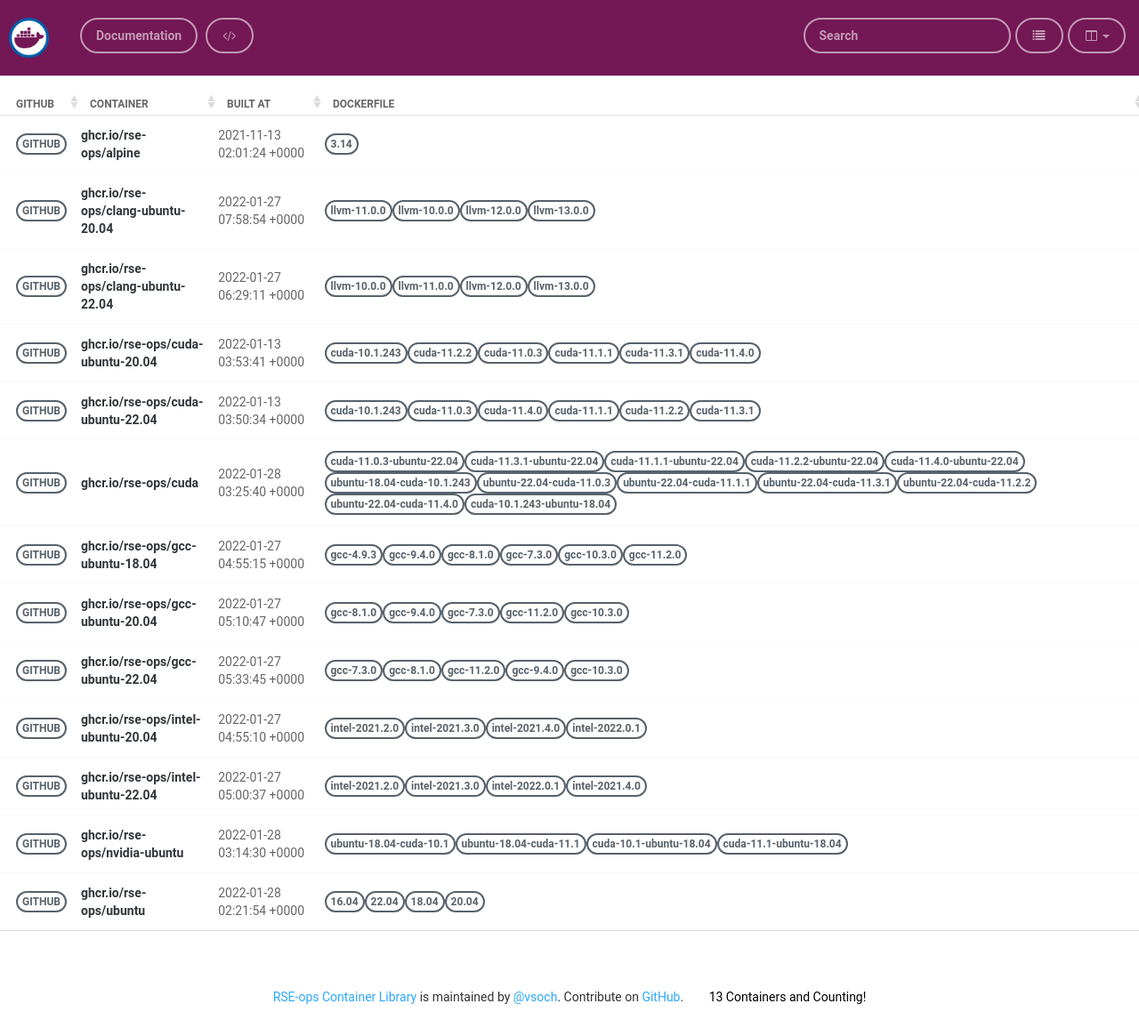
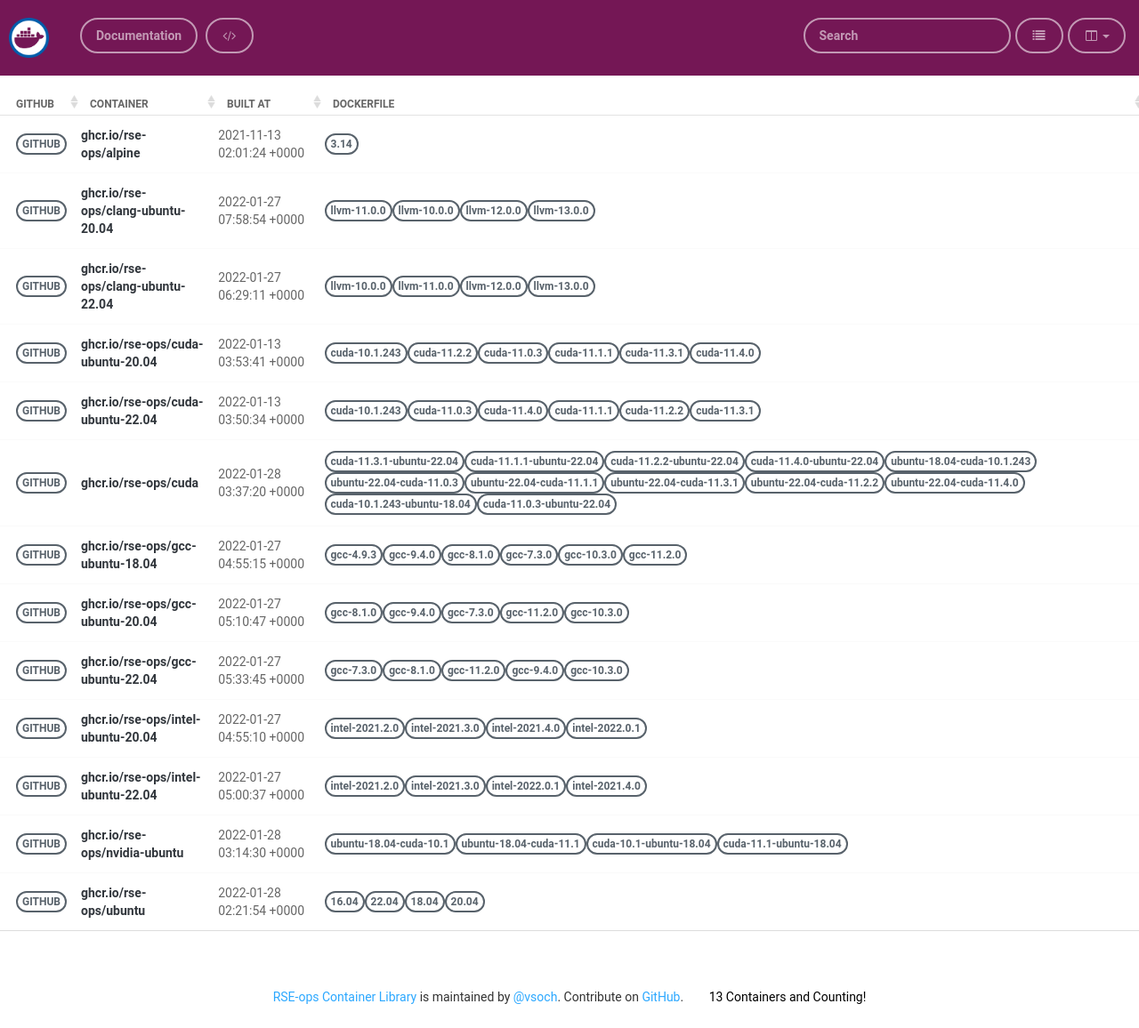
Before and after one commit to rse-ops/docker-images, a Jekyll site: the page built from pages/index.md, in a window 1280 px wide. Shown: the whole page at 89% size. Built offline with Jekyll 4.4.1, drawn with Linux system fonts in a browser that asks for light colours; nearby versions of some CDN libraries; part of the change alters nothing that is shown.

Commit message:
Automated push to update library 2022-01-28

```diff
--- a/_library/ghcr.io-rse-ops-cuda.md
+++ b/_library/ghcr.io-rse-ops-cuda.md
@@ -1,14 +1,11 @@
 ---
 layout: container
 name: ghcr.io/rse-ops/cuda
-updated_at: 2022-01-28 03:25:40.235021
+updated_at: 2022-01-28 03:37:20.524664
 
 
 container_url: https://github.com/orgs/rse-ops/packages/container/package/cuda
 versions:
- - tag: cuda-11.0.3-ubuntu-22.04
-   dockerfile: https://github.com/rse-ops/docker-images/blob/main/ubuntu/cuda/Dockerfile
-   manifest: https://crane.ggcr.dev/manifest/ghcr.io/rse-ops/cuda:cuda-11.0.3-ubuntu-22.04
  - tag: cuda-11.3.1-ubuntu-22.04
    dockerfile: https://github.com/rse-ops/docker-images/blob/main/ubuntu/cuda/Dockerfile
    manifest: https://crane.ggcr.dev/manifest/ghcr.io/rse-ops/cuda:cuda-11.3.1-ubuntu-22.04
@@ -42,5 +39,8 @@ versions:
  - tag: cuda-10.1.243-ubuntu-18.04
    dockerfile: https://github.com/rse-ops/docker-images/blob/main/ubuntu/cuda/Dockerfile
    manifest: https://crane.ggcr.dev/manifest/ghcr.io/rse-ops/cuda:cuda-10.1.243-ubuntu-18.04
+ - tag: cuda-11.0.3-ubuntu-22.04
+   dockerfile: https://github.com/rse-ops/docker-images/blob/main/ubuntu/cuda/Dockerfile
+   manifest: https://crane.ggcr.dev/manifest/ghcr.io/rse-ops/cuda:cuda-11.0.3-ubuntu-22.04
 
 ---
```
